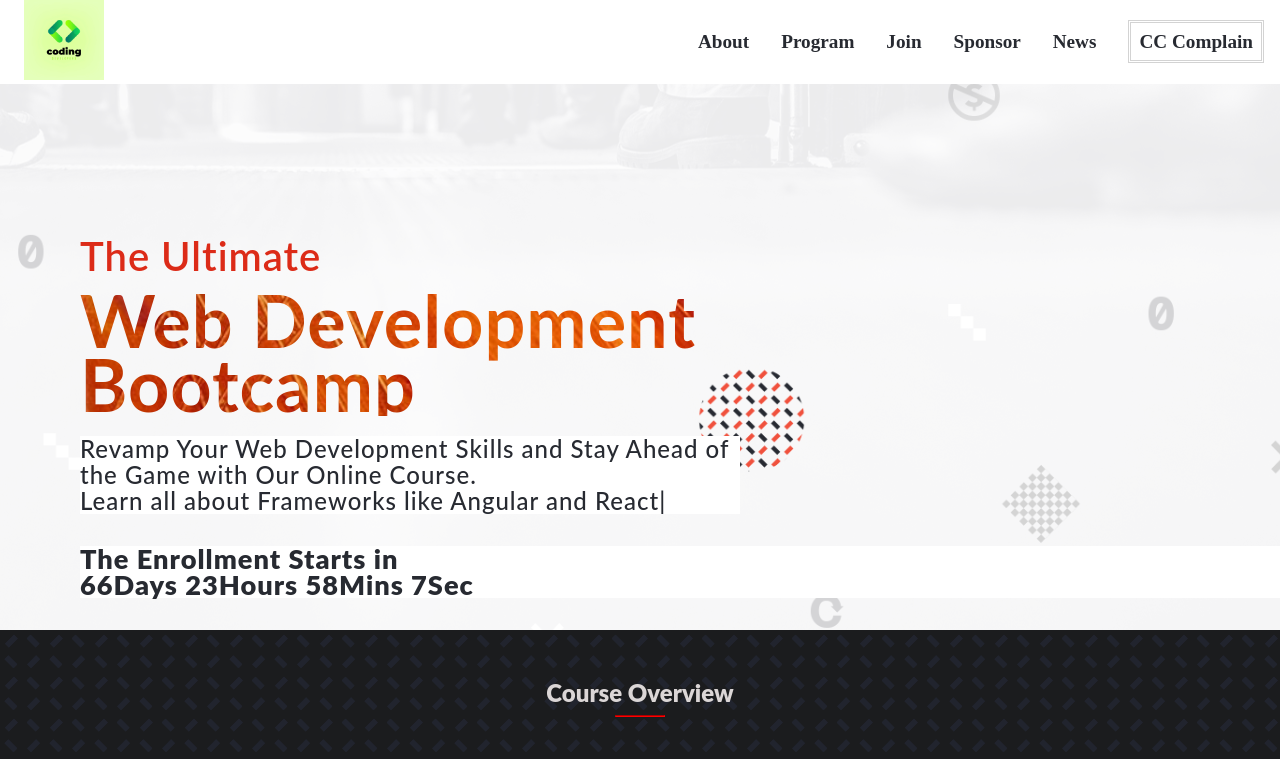
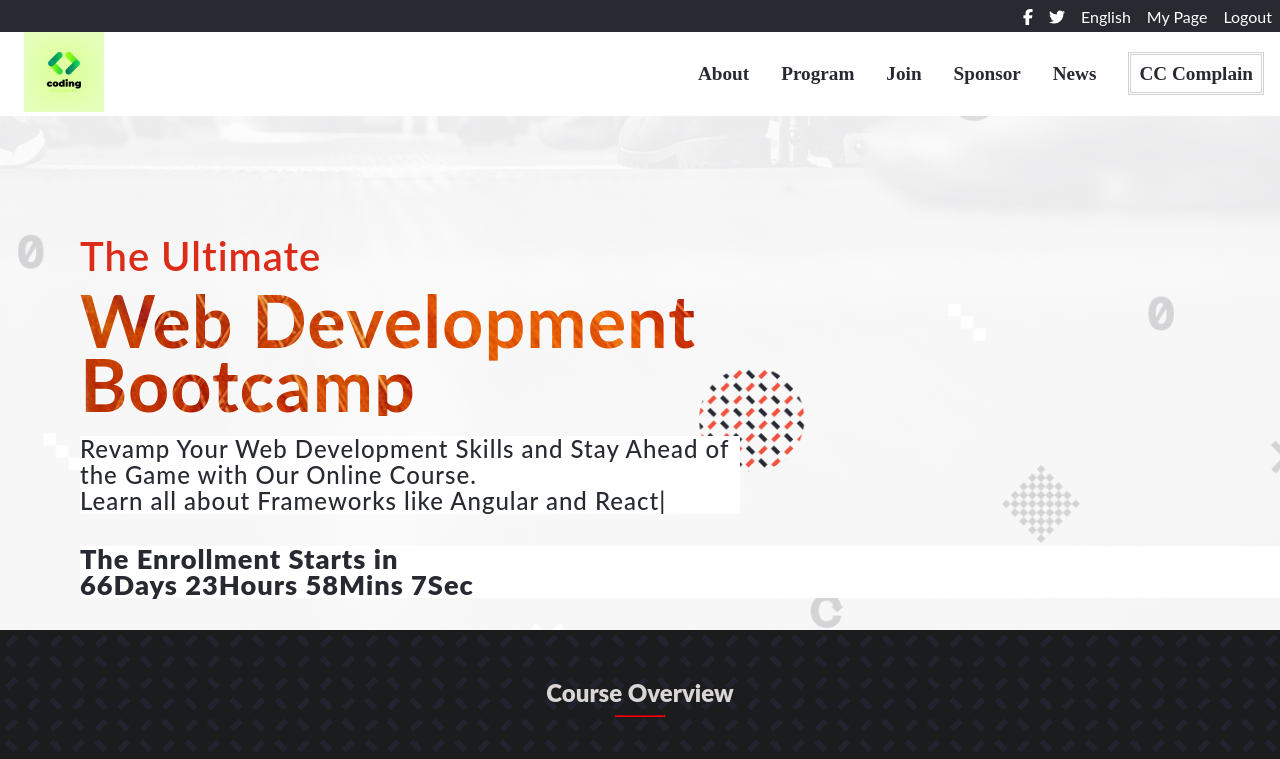
Before and after one commit to prg-04/Web_Development_Bootcamp, a website: page index.html in a window 1280 px wide. Shown: the top 759 px of the page. Drawn offline with nearby package versions, Linux system fonts and the light colour scheme.

Commit message:
Modify home and about top-nav

```diff
--- a/index.html
+++ b/index.html
@@ -17,6 +17,15 @@
 		<link rel="stylesheet" href="styles.css" />
 	</head>
 	<body>
+		<div class="topNav">
+			<ul class="topNav_links">
+				<li class="top-link"><i class="fa-brands fa-facebook-f"></i></li>
+				<li class="top-link"><i class="fa-brands fa-twitter"></i></li>
+				<li class="top-link">English</li>
+				<li class="top-link">My Page</li>
+				<li class="top-link">Logout</li>
+			</ul>
+		</div>
 		<header class="navbar">
 			<div class="logo">
 				<a href="/"><img src="./assets/logo2.jpg" alt="logo" /></a>
@@ -49,7 +58,10 @@
 				</p>
 				<p class="welcome">Learn all about <span class="auto-input"></span></p>
 				<div class="sign-up">
-					<p id="time">The Enrollment Starts in <br/> <span id="countdown"></span></p>
+					<p id="time">
+						The Enrollment Starts in <br />
+						<span id="countdown"></span>
+					</p>
 				</div>
 			</div>
 		</section>
--- a/styles.scss
+++ b/styles.scss
@@ -4,6 +4,29 @@
   box-sizing: border-box;
   text-decoration: none;
   list-style: none;
+}
+
+.topNav {
+  display: none;
+  justify-content: end;
+  background-color: #272a31;
+  width: 100%;
+  position: fixed;
+  height: 2rem;
+  top: 0;
+  z-index: 1;
+
+  .topNav_links {
+    display: flex;
+    justify-content: space-between;
+    align-items: center;
+
+    .top-link {
+      margin: 0 0.5rem;
+      color: #fff;
+      font-family: "Lato", sans-serif;
+    }
+  }
 }
 
 .navbar {
@@ -116,7 +139,7 @@
   cursor: pointer;
   top: 0;
   z-index: 1;
-  position: absolute;
+  position: relative;
   transition: all 0.5s ease-in-out;
 
   .menu {
@@ -1004,7 +1027,13 @@
 }
 
 @media screen and (min-width: 768px) {
+  .topNav {
+    display: flex;
+  }
+
   .navbar {
+    top: 2rem;
+
     .home {
       display: none;
     }
```
Also changed, not shown: about.html (+9 -0 lines), styles.css, 1 other file.
